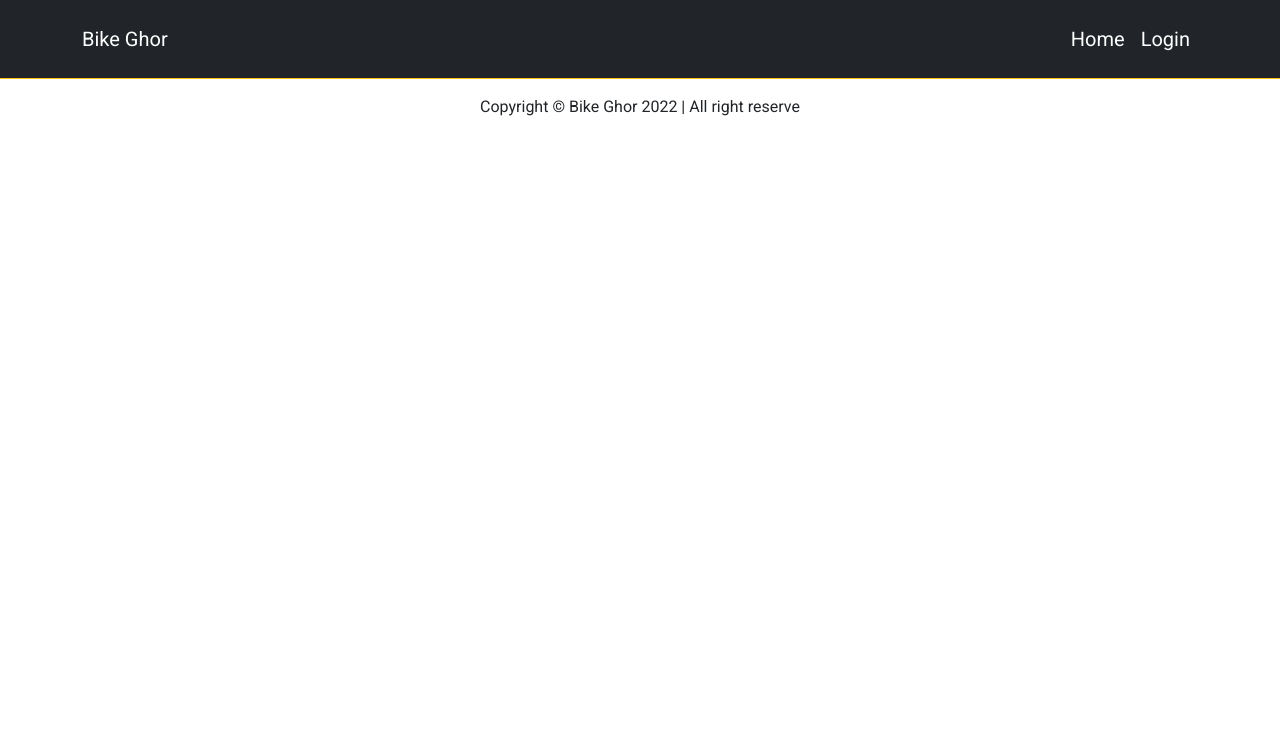
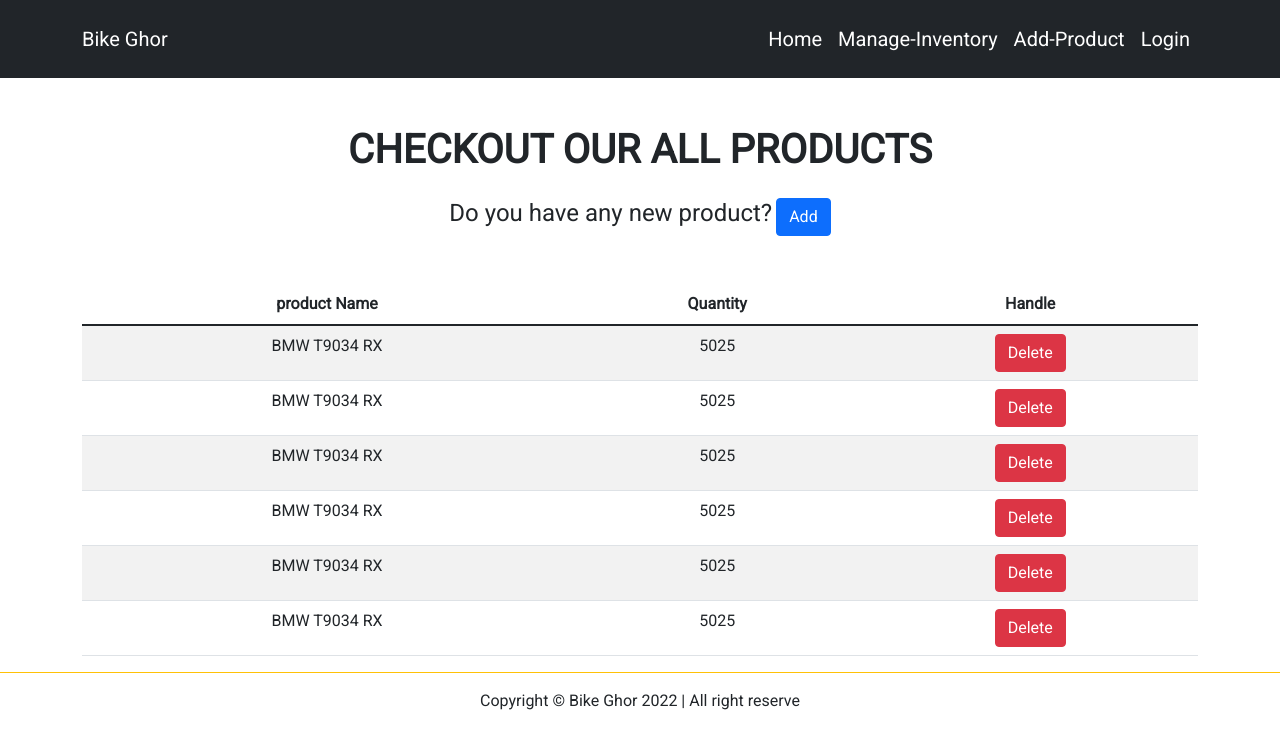
Before and after one commit to minhazurakash/Bike-ghor_ware-house-management-client-site, a React (Create React App) app: page /manage in a window 1280 px wide. Shown: the top 748 px of the page. Built offline with nearby package versions, Linux system fonts and the light colour scheme.

Commit message:
manage inventory page created

```diff
--- a/src/App.js
+++ b/src/App.js
@@ -1,3 +1,4 @@
+import "animate.css";
 import "bootstrap/dist/css/bootstrap.min.css";
 import { Route, Routes } from "react-router-dom";
 import Login from "./Pages/Shared/Login/Login";
@@ -6,8 +7,10 @@ import Reset from "./Pages/Shared/Reset/Reset";
 import Home from "./Pages/Home/Home";
 import Header from "././Pages/Home/Header/Header";
 import Footer from "./Pages/Shared/Footer/Footer";
-import "animate.css";
+import ManageInventory from "./Pages/ManageInventory/ManageInventory";
+
 import SingleInventory from "./Pages/Shared/SingleInventory/SingleInventory";
+import AddProduct from "./Pages/AddProduct/AddProduct";
 
 function App() {
   return (
@@ -19,6 +22,11 @@ function App() {
         <Route path="/login" element={<Login></Login>}></Route>
         <Route path="/signup" element={<Signup></Signup>}></Route>
         <Route path="/reset" element={<Reset></Reset>}></Route>
+        <Route path="/addproduct" element={<AddProduct></AddProduct>}></Route>
+        <Route
+          path="/manage"
+          element={<ManageInventory></ManageInventory>}
+        ></Route>
         <Route
           path="/inventory/:id"
           element={<SingleInventory></SingleInventory>}
--- /dev/null
+++ b/src/Pages/AddProduct/AddProduct.js
@@ -0,0 +1,11 @@
+import React from "react";
+
+const AddProduct = () => {
+  return (
+    <div>
+      <h2 className="text-center">This is add product page</h2>
+    </div>
+  );
+};
+
+export default AddProduct;
--- a/src/Pages/Home/Header/Header.js
+++ b/src/Pages/Home/Header/Header.js
@@ -24,6 +24,12 @@ const Header = () => {
             <Link to="/" className="text-white nav-link">
               Home
             </Link>
+            <Link to="/manage" className="text-white nav-link">
+              Manage-Inventory
+            </Link>
+            <Link to="/addproduct" className="text-white nav-link">
+              Add-Product
+            </Link>
             <Link to="/login" className="text-white nav-link">
               Login
             </Link>
--- a/src/Pages/Home/HomeNav/HomeNav.js
+++ b/src/Pages/Home/HomeNav/HomeNav.js
@@ -17,8 +17,14 @@ const HomeNav = () => {
         <Navbar.Toggle aria-controls="basic-navbar-nav" />
         <Navbar.Collapse id="basic-navbar-nav">
           <Nav className="ms-auto">
-            <Link to="/" className="text-white nav-link">
+            <Link to="/home" className="text-white nav-link">
               Home
+            </Link>
+            <Link to="/manage" className="text-white nav-link">
+              Manage-Inventory
+            </Link>
+            <Link to="/addproduct" className="text-white nav-link">
+              Add-Product
             </Link>
             <Link to="/login" className="text-white nav-link">
               Login
--- a/src/Pages/Home/Newslater/Newslater.js
+++ b/src/Pages/Home/Newslater/Newslater.js
@@ -17,6 +17,7 @@ const Newslater = () => {
                   type="text"
                   class="form-control"
                   aria-label="Large"
+                  placeholder="Enter your email"
                   aria-describedby="inputGroup-sizing-sm"
                 />
                 <button className="btn btn-danger">Subscribe</button>
--- /dev/null
+++ b/src/Pages/ManageInventory/ManageInventory.js
@@ -0,0 +1,45 @@
+import React, { useEffect, useState } from "react";
+
+const ManageInventory = () => {
+  const [products, setProducts] = useState([]);
+  useEffect(() => {
+    fetch("inventory.json")
+      .then((res) => res.json())
+      .then((data) => setProducts(data));
+  }, []);
+  return (
+    <div className="container">
+      <div className="text-center py-5">
+        <h1 className="text-uppercase fw-bold mb-4">
+          Checkout our all products
+        </h1>
+        <h4 className="d-inline">Do you have any new product?</h4>{" "}
+        <button className="btn btn-primary">Add</button>
+      </div>
+      <div className="table">
+        <table class="table table-striped text-center">
+          <thead>
+            <tr>
+              <th scope="col">product Name</th>
+              <th scope="col">Quantity</th>
+              <th scope="col">Handle</th>
+            </tr>
+          </thead>
+          <tbody>
+            {products.map((product) => (
+              <tr key={product.id}>
+                <td>{product.name}</td>
+                <td>{product.price}</td>
+                <td>
+                  <button className="btn btn-danger">Delete</button>
+                </td>
+              </tr>
+            ))}
+          </tbody>
+        </table>
+      </div>
+    </div>
+  );
+};
+
+export default ManageInventory;
```
